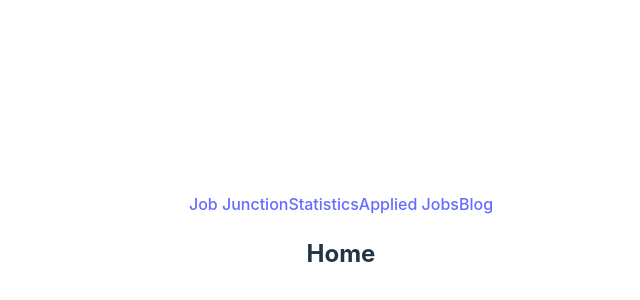
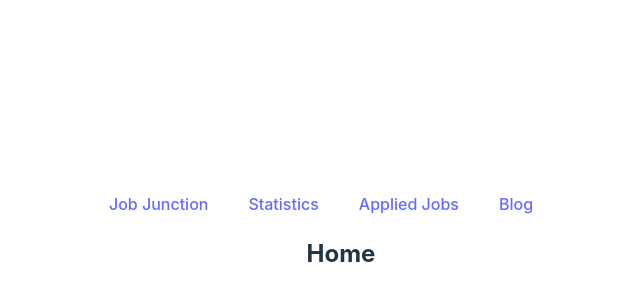
Before and after one commit to tanveer19/A09-career-hub, a React (Vite) app: page / in a window 1280 px wide. Shown: the part 158-458 px from the top of the page, without its empty margins (299-939 px from the left). Built offline with nearby package versions, Linux system fonts and the light colour scheme.

Commit message:
updated menu

```diff
--- a/src/components/Header/Header.css
+++ b/src/components/Header/Header.css
@@ -0,0 +1,3 @@
+nav a {
+  margin-right: 40px;
+}
--- a/src/components/Header/Header.jsx
+++ b/src/components/Header/Header.jsx
@@ -8,7 +8,7 @@ const Header = () => {
       <Link to="/">Job Junction</Link>
       <Link to="/statistics">Statistics</Link>
       <Link to="/appliedJobs">Applied Jobs</Link>
-      <Link to="/Blog">Blog</Link>
+      <Link to="/blog">Blog</Link>
     </nav>
   );
 };
```
Also changed, not shown: src/main.jsx (+10 -0 lines).
